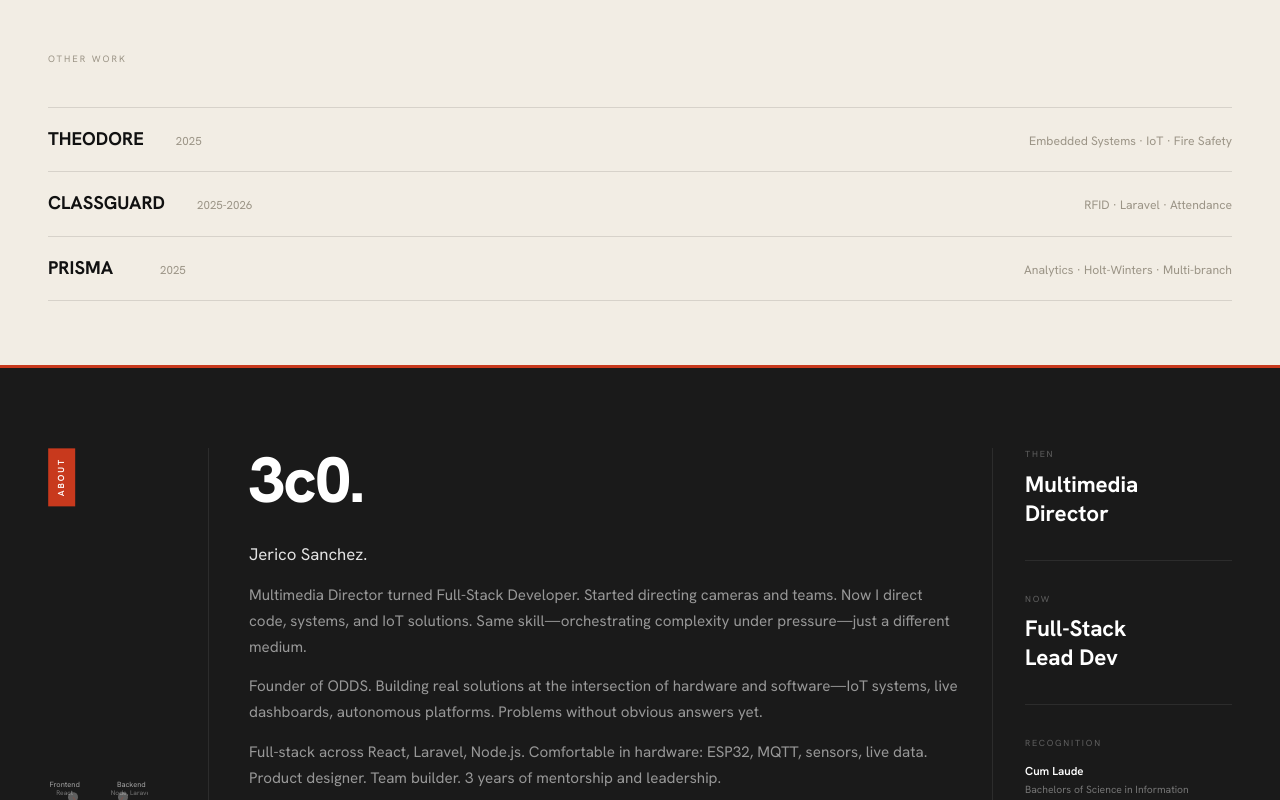
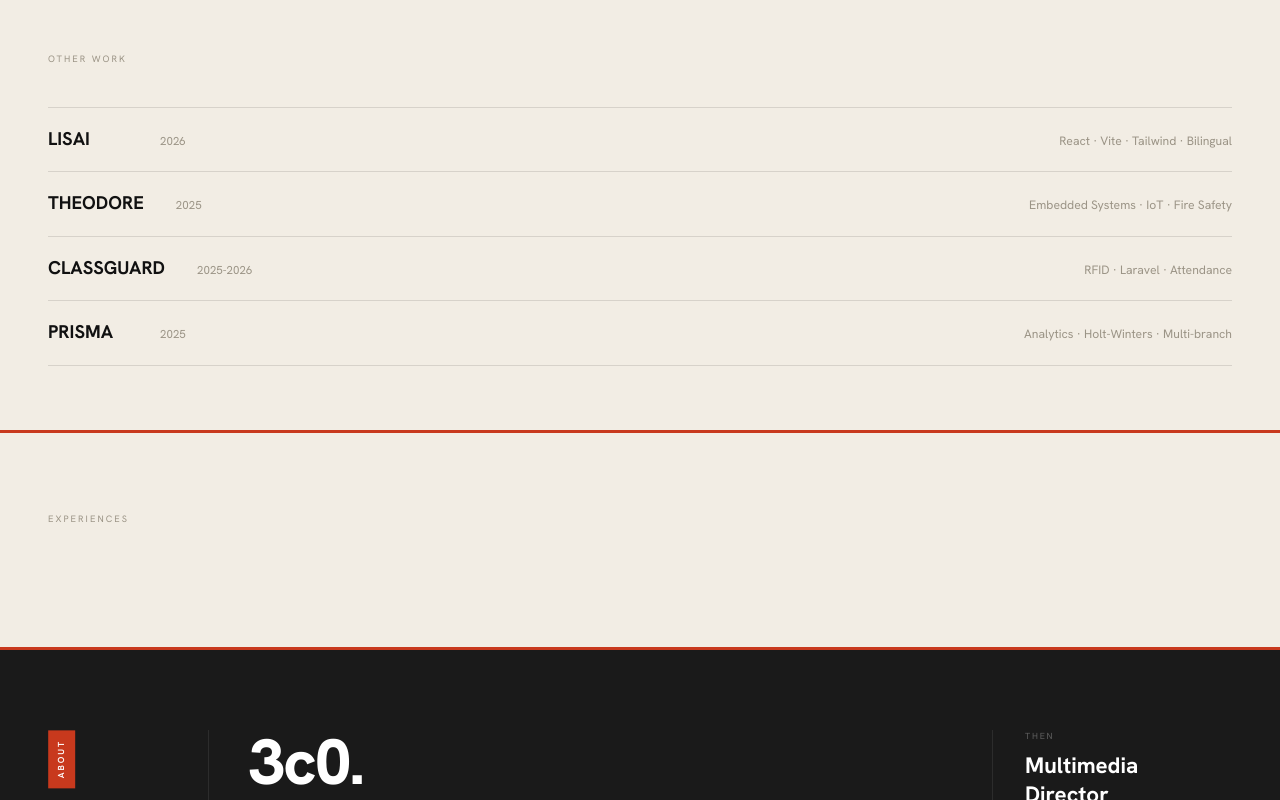
Before and after one commit to 3c0-exe/whois3c0, a Next.js app: page / in a window 1280 px wide. Shown: the part 1320-2120 px from the top of the page. Built offline with nearby package versions, Linux system fonts and the light colour scheme.

Commit message:
Mobile View + LISAI Experience + Placeholder Experiences

```diff
--- a/src/app/page.tsx
+++ b/src/app/page.tsx
@@ -2,6 +2,7 @@ import Navbar from "@/components/layout/Navbar";
 import Footer from "@/components/layout/Footer";
 import Hero from "@/components/sections/Hero";
 import Work from "@/components/sections/Work";
+import Experiences from "@/components/sections/Experiences";
 import About from "@/components/sections/About";
 import Contact from "@/components/sections/Contact";
 
@@ -11,6 +12,7 @@ export default function Home() {
       <Navbar />
       <Hero />
       <Work />
+      <Experiences />
       <About />
       <Contact />
       <Footer />
--- a/src/components/sections/About.tsx
+++ b/src/components/sections/About.tsx
@@ -1,27 +1,35 @@
 "use client";
 
 import { motion, useInView } from "framer-motion";
-import { useRef } from "react";
+import { useRef, useState, useEffect } from "react";
 
 export default function About() {
   const ref = useRef(null);
   const inView = useInView(ref, { once: true, margin: "-60px" });
+  const [isMobile, setIsMobile] = useState(false);
+
+  useEffect(() => {
+    const handleResize = () => {
+      setIsMobile(window.innerWidth < 768);
+    };
+    handleResize();
+    window.addEventListener("resize", handleResize);
+    return () => window.removeEventListener("resize", handleResize);
+  }, []);
+
+  const gridStyles = isMobile
+    ? { display: "block" }
+    : { display: "grid", gridTemplateColumns: "160px 1fr 240px", gap: "0" };
 
   return (
     <section id="about" style={{ background: "#1A1A1A", color: "white" }}>
       <div style={{ width: "100%", height: "3px", background: "#C8391D" }} />
 
       <div ref={ref} className="page-container" style={{ paddingTop: "80px", paddingBottom: "80px" }}>
-        <div
-          style={{
-            display: "grid",
-            gridTemplateColumns: "160px 1fr 240px",
-            gap: "0",
-          }}
-        >
+        <div style={gridStyles}>
           {/* LEFT: rotated label + skills web */}
           <motion.div
-            style={{ paddingRight: "24px" }}
+            style={{ paddingRight: isMobile ? "0" : "24px", marginBottom: isMobile ? "28px" : "0" }}
             initial={{ opacity: 0, x: -16 }}
             animate={inView ? { opacity: 1, x: 0 } : {}}
             transition={{ duration: 0.5 }}
@@ -49,6 +57,7 @@ export default function About() {
                 marginTop: "28px",
                 width: "100px",
                 height: "100%",
+                maxHeight: isMobile ? "150px" : "auto",
               }}
             >
               {/* Center circle */}
@@ -88,7 +97,7 @@ export default function About() {
 
           {/* CENTER: copy */}
           <motion.div
-            style={{ borderLeft: "1px solid rgba(255,255,255,0.08)", paddingLeft: "40px", paddingRight: "32px" }}
+            style={{ borderLeft: isMobile ? "0" : "1px solid rgba(255,255,255,0.08)", paddingLeft: isMobile ? "0" : "40px", paddingRight: isMobile ? "0" : "32px", paddingTop: isMobile ? "28px" : "0", borderTop: isMobile ? "1px solid rgba(255,255,255,0.08)" : "none" }}
             initial={{ opacity: 0 }}
             animate={inView ? { opacity: 1 } : {}}
             transition={{ duration: 0.5, delay: 0.1 }}
@@ -116,7 +125,7 @@ export default function About() {
 
           {/* RIGHT: THEN/NOW + AWARDS */}
           <motion.div
-            style={{ borderLeft: "1px solid rgba(255,255,255,0.08)", paddingLeft: "32px" }}
+            style={{ borderLeft: isMobile ? "0" : "1px solid rgba(255,255,255,0.08)", paddingLeft: isMobile ? "0" : "32px", paddingTop: isMobile ? "28px" : "0", borderTop: isMobile ? "1px solid rgba(255,255,255,0.08)" : "none" }}
             initial={{ opacity: 0, x: 16 }}
             animate={inView ? { opacity: 1, x: 0 } : {}}
             transition={{ duration: 0.5, delay: 0.2 }}
@@ -146,7 +155,7 @@ export default function About() {
                 RECOGNITION
               </p>
 
-                            <div style={{ marginBottom: "14px" }}>
+              <div style={{ marginBottom: "14px" }}>
                 <p style={{ fontSize: "0.72rem", fontWeight: 600, color: "white", marginBottom: "2px" }}>
                   Cum Laude
                 </p>
--- /dev/null
+++ b/src/components/sections/Experiences.tsx
@@ -0,0 +1,99 @@
+"use client";
+
+import { motion, useInView } from "framer-motion";
+import { useRef, useEffect, useState } from "react";
+
+// TODO: Add your real experiences here
+// Examples: Multimedia Director, Leadership roles, Speaking engagements, Mentorship, etc.
+interface Experience {
+  title: string;
+  org: string;
+  year: string;
+  description: string;
+  tags: string[];
+}
+
+const experiences: Experience[] = [
+  // {
+  //   title: "Multimedia Director",
+  //   org: "Systems Plus Computer College",
+  //   year: "2022 - 2026",
+  //   description: "Led creative direction and production of multimedia content.",
+  //   tags: ["Video Production", "Leadership", "Creative Direction"],
+  // },
+];
+
+export default function Experiences() {
+  const ref = useRef(null);
+  const inView = useInView(ref, { once: true, margin: "-60px" });
+  const [isMobile, setIsMobile] = useState(false);
+
+  useEffect(() => {
+    const handleResize = () => {
+      setIsMobile(window.innerWidth < 768);
+    };
+    handleResize();
+    window.addEventListener("resize", handleResize);
+    return () => window.removeEventListener("resize", handleResize);
+  }, []);
+
+  return (
+    <section id="experiences" style={{ background: "#F2EDE4" }}>
+      <div style={{ width: "100%", height: "3px", background: "#C8391D" }} />
+
+      <div ref={ref} className="page-container" style={{ paddingTop: "80px", paddingBottom: "80px" }}>
+        <p style={{ fontSize: "0.58rem", letterSpacing: "0.22em", textTransform: "uppercase", color: "#9B9486", marginBottom: "40px" }}>
+          Experiences
+        </p>
+
+        {experiences.map((exp, i) => (
+          <motion.div
+            key={i}
+            initial={{ opacity: 0, y: 8 }}
+            animate={inView ? { opacity: 1, y: 0 } : {}}
+            transition={{ delay: i * 0.09, duration: 0.35 }}
+            style={{
+              borderTop: "1px solid rgba(17,17,17,0.12)",
+              padding: "24px 0",
+            }}
+          >
+            <div style={isMobile ? { display: "block" } : { display: "grid", gridTemplateColumns: "160px 1fr 240px", gap: "0" }}>
+              {/* LEFT */}
+              <div style={{ paddingRight: isMobile ? "0" : "24px", marginBottom: isMobile ? "20px" : "0" }}>
+                <p style={{ fontSize: "0.72rem", color: "#9B9486", marginTop: "0" }}>
+                  {exp.year}
+                </p>
+              </div>
+
+              {/* CENTER */}
+              <div style={{ borderLeft: isMobile ? "0" : "1px solid rgba(17,17,17,0.15)", paddingLeft: isMobile ? "0" : "40px", paddingRight: isMobile ? "0" : "32px", paddingTop: isMobile ? "20px" : "0", borderTop: isMobile ? "1px solid rgba(17,17,17,0.15)" : "none" }}>
+                <h3 style={{ fontWeight: 700, fontSize: "1.2rem", color: "#111", marginBottom: "4px", marginTop: 0 }}>
+                  {exp.title}
+                </h3>
+                <p style={{ fontSize: "0.85rem", color: "#9B9486", marginBottom: "12px" }}>
+                  {exp.org}
+                </p>
+                <p style={{ fontSize: "0.92rem", color: "#9B9486", lineHeight: 1.7 }}>
+                  {exp.description}
+                </p>
+              </div>
+
+              {/* RIGHT */}
+              <div style={{ borderLeft: isMobile ? "0" : "1px solid rgba(17,17,17,0.15)", paddingLeft: isMobile ? "0" : "32px", paddingTop: isMobile ? "20px" : "0", borderTop: isMobile ? "1px solid rgba(17,17,17,0.15)" : "none" }}>
+                <div style={{ display: "flex", flexWrap: "wrap", gap: "6px" }}>
+                  {exp.tags.map((tag) => (
+                    <span key={tag} style={{ fontSize: "0.6rem", fontWeight: 500, color: "#111", border: "1px solid rgba(17,17,17,0.25)", padding: "3px 8px", letterSpacing: "0.04em" }}>
+                      {tag}
+                    </span>
+                  ))}
+                </div>
+              </div>
+            </div>
+          </motion.div>
+        ))}
+
+        {experiences.length > 0 && <div style={{ borderTop: "1px solid rgba(17,17,17,0.12)" }} />}
+      </div>
+    </section>
+  );
+}
--- a/src/components/sections/Work.tsx
+++ b/src/components/sections/Work.tsx
@@ -1,9 +1,21 @@
 "use client";
 
 import { motion, useInView, AnimatePresence } from "framer-motion";
-import { useRef, useState } from "react";
+import { useRef, useState, useEffect } from "react";
 
 const otherWork = [
+  {
+    code: "LISAI",
+    year: "2026",
+    tags: "React · Vite · Tailwind · Bilingual",
+    problem: "Security firm needed a modern, bilingual website to showcase services and handle inquiries.",
+    solution: "Built with React (Vite) + Tailwind CSS. Bilingual interface (ENG/FIL) with responsive design. Comprehensive redesign handling daily traffic for commercial security operations.",
+    stat: "326",
+    statLabel: "hours OJT completed",
+    roles: ["Full Stack Developer"],
+    projectTags: ["React", "Vite", "Tailwind", "Bilingual"],
+    link: "#",
+  },
   {
     code: "THEODORE",
     year: "2025",
@@ -46,6 +58,16 @@ export default function Work() {
   const ledgerRef = useRef(null);
   const inView = useInView(ledgerRef, { once: true, margin: "-60px" });
   const [expandedProjects, setExpandedProjects] = useState<Set<string>>(new Set());
+  const [isMobile, setIsMobile] = useState(false);
+
+  useEffect(() => {
+    const handleResize = () => {
+      setIsMobile(window.innerWidth < 768);
+    };
+    handleResize();
+    window.addEventListener("resize", handleResize);
+    return () => window.removeEventListener("resize", handleResize);
+  }, []);
 
   const toggleProject = (code: string) => {
     const newSet = new Set(expandedProjects);
@@ -57,19 +79,19 @@ export default function Work() {
     setExpandedProjects(newSet);
   };
 
+  const gridStyles = isMobile
+    ? { display: "block" }
+    : { display: "grid", gridTemplateColumns: "160px 1fr 240px", gap: "0" };
+
   return (
     <section id="work" style={{ background: "#F2EDE4" }}>
       <div style={{ width: "100%", height: "3px", background: "#1B4FBE" }} />
 
+      {/* AVONIC LEAD PROJECT - MOBILE RESPONSIVE */}
       <div className="page-container" style={{ paddingTop: "80px", paddingBottom: "80px" }}>
-        <div
-          style={{
-            display: "grid",
-            gridTemplateColumns: "160px 1fr 240px",
-            gap: "0",
-          }}
-        >
-          <div style={{ paddingRight: "24px" }}>
+        <div style={gridStyles}>
+          {/* LEFT COLUMN */}
+          <div style={{ paddingRight: isMobile ? "0" : "24px", marginBottom: isMobile ? "28px" : "0" }}>
             <div
               style={{
                 background: "#C8391D",
@@ -104,7 +126,8 @@ export default function Work() {
             </div>
           </div>
 
-          <div style={{ borderLeft: "1px solid rgba(17,17,17,0.15)", paddingLeft: "40px", paddingRight: "32px" }}>
+          {/* CENTER COLUMN */}
+          <div style={{ borderLeft: isMobile ? "0" : "1px solid rgba(17,17,17,0.15)", paddingLeft: isMobile ? "0" : "40px", paddingRight: isMobile ? "0" : "32px", paddingTop: isMobile ? "28px" : "0", borderTop: isMobile ? "1px solid rgba(17,17,17,0.15)" : "none" }}>
             <h2 style={{ fontWeight: 800, fontSize: "clamp(2rem, 3.5vw, 3.2rem)", color: "#111", lineHeight: 1, letterSpacing: "-0.02em", marginBottom: "28px" }}>
               AVONIC
             </h2>
@@ -122,7 +145,8 @@ export default function Work() {
             </p>
           </div>
 
-          <div style={{ borderLeft: "1px solid rgba(17,17,17,0.15)", paddingLeft: "32px" }}>
+          {/* RIGHT COLUMN */}
+          <div style={{ borderLeft: isMobile ? "0" : "1px solid rgba(17,17,17,0.15)", paddingLeft: isMobile ? "0" : "32px", paddingTop: isMobile ? "28px" : "0", borderTop: isMobile ? "1px solid rgba(17,17,17,0.15)" : "none" }}>
             <div style={{ display: "flex", flexWrap: "wrap", gap: "6px", marginBottom: "24px" }}>
               {["IoT", "Full Stack", "Product Design", "Research"].map((tag) => (
                 <span key={tag} style={{ fontSize: "0.6rem", fontWeight: 500, color: "#111", border: "1px solid rgba(17,17,17,0.25)", padding: "3px 8px", letterSpacing: "0.04em" }}>
@@ -148,6 +172,7 @@ export default function Work() {
 
       <div style={{ width: "100%", borderTop: "1px solid rgba(17,17,17,0.12)" }} />
 
+      {/* OTHER WORK - LEDGER */}
       <div ref={ledgerRef} className="page-container" style={{ paddingTop: "56px", paddingBottom: "64px" }}>
         <p style={{ fontSize: "0.58rem", letterSpacing: "0.22em", textTransform: "uppercase", color: "#9B9486", marginBottom: "40px" }}>
           Other work
@@ -164,20 +189,21 @@ export default function Work() {
                 borderTop: "1px solid rgba(17,17,17,0.12)",
                 padding: "18px 0",
                 display: "flex",
-                alignItems: "baseline",
-                gap: "32px",
+                alignItems: isMobile ? "center" : "baseline",
+                gap: isMobile ? "12px" : "32px",
                 cursor: "pointer",
+                flexWrap: isMobile ? "wrap" : "nowrap",
               }}
-              whileHover={{ x: 8 }}
+              whileHover={!isMobile ? { x: 8 } : {}}
             >
-              <span style={{ fontWeight: 700, fontSize: "1.15rem", color: "#111", minWidth: "80px", flexShrink: 0 }}>
+              <span style={{ fontWeight: 700, fontSize: "1.15rem", color: "#111", minWidth: isMobile ? "auto" : "80px", flexShrink: 0 }}>
                 {project.code}
               </span>
               <span style={{ fontSize: "0.72rem", color: "#9B9486", flexShrink: 0 }}>
                 {project.year}
               </span>
               {!expandedProjects.has(project.code) && (
-                <span style={{ fontSize: "0.76rem", color: "#9B9486", flex: 1, textAlign: "right" }}>
+                <span style={{ fontSize: "0.76rem", color: "#9B9486", flex: isMobile ? "1 0 100%" : "1", textAlign: isMobile ? "left" : "right" }}>
                   {project.tags}
                 </span>
               )}
@@ -192,16 +218,9 @@ export default function Work() {
                   transition={{ duration: 0.3 }}
                   style={{ overflow: "hidden" }}
                 >
-                  <div
-                    style={{
-                      display: "grid",
-                      gridTemplateColumns: "160px 1fr 240px",
-                      gap: "0",
-                      paddingTop: "32px",
-                      paddingBottom: "32px",
-                    }}
-                  >
-                    <div style={{ paddingRight: "24px" }}>
+                  <div style={isMobile ? { paddingTop: "32px", paddingBottom: "32px" } : { display: "grid", gridTemplateColumns: "160px 1fr 240px", gap: "0", paddingTop: "32px", paddingBottom: "32px" }}>
+                    {/* LEFT */}
+                    <div style={{ paddingRight: isMobile ? "0" : "24px", marginBottom: isMobile ? "28px" : "0" }}>
                       <div
                         style={{
                           background: "#C8391D",
@@ -238,7 +257,8 @@ export default function Work() {
                       </div>
                     </div>
 
-                    <div style={{ borderLeft: "1px solid rgba(17,17,17,0.15)", paddingLeft: "40px", paddingRight: "32px" }}>
+                    {/* CENTER */}
+                    <div style={{ borderLeft: isMobile ? "0" : "1px solid rgba(17,17,17,0.15)", paddingLeft: isMobile ? "0" : "40px", paddingRight: isMobile ? "0" : "32px", paddingTop: isMobile ? "28px" : "0", borderTop: isMobile ? "1px solid rgba(17,17,17,0.15)" : "none" }}>
                       <h3 style={{ fontWeight: 800, fontSize: "clamp(2rem, 3.5vw, 3.2rem)", color: "#111", lineHeight: 1, letterSpacing: "-0.02em", marginBottom: "28px", marginTop: 0 }}>
                         {project.code}
                       </h3>
@@ -250,7 +270,8 @@ export default function Work() {
                       </p>
                     </div>
 
-                    <div style={{ borderLeft: "1px solid rgba(17,17,17,0.15)", paddingLeft: "32px" }}>
+                    {/* RIGHT */}
+                    <div style={{ borderLeft: isMobile ? "0" : "1px solid rgba(17,17,17,0.15)", paddingLeft: isMobile ? "0" : "32px", paddingTop: isMobile ? "28px" : "0", borderTop: isMobile ? "1px solid rgba(17,17,17,0.15)" : "none" }}>
                       <div style={{ display: "flex", flexWrap: "wrap", gap: "6px", marginBottom: "24px" }}>
                         {project.projectTags.map((tag) => (
                           <span key={tag} style={{ fontSize: "0.6rem", fontWeight: 500, color: "#111", border: "1px solid rgba(17,17,17,0.25)", padding: "3px 8px", letterSpacing: "0.04em" }}>
```
